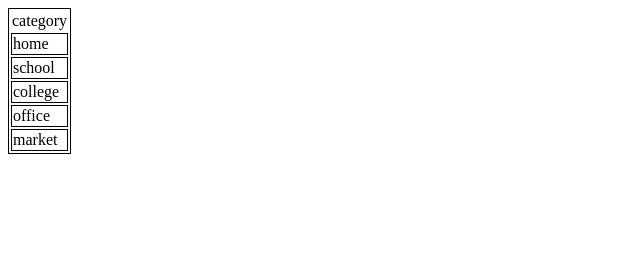
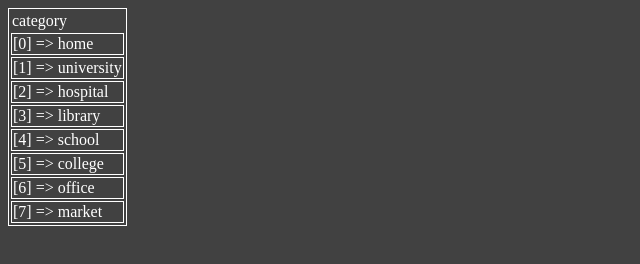
Before and after one commit to mayanksaini18/javascriptCodes, a plain HTML site: page NitinSirclassCodes/ArraysInJs/methodOfArray.html in a window 1280 px wide. Shown: the whole page, without its empty margins (0-640 px from the left). Drawn offline with Linux system fonts and the light colour scheme.

Commit message:
Update  splice method( )

```diff
--- a/NitinSirclassCodes/ArraysInJs/methodOfArray.html
+++ b/NitinSirclassCodes/ArraysInJs/methodOfArray.html
@@ -4,8 +4,9 @@
     <meta charset="UTF-8">
     <meta name="viewport" content="width=device-width, initial-scale=1.0">
     <title>Document</title>
+
 </head>
-<body>
+<body style="background-color: #414141; color: white;">
 
     <script type="text/javascript">
     let array =['home', 'school', 'college', 'office', 'market'];
@@ -23,9 +24,10 @@
     </script>
     <script>
         let arr = ['home', 'school', 'college', 'office', 'market'];
+        arr.splice(1, 0, 'university' ,'hospital' ,'library');
         let body = document.querySelector('body');
         let table = document.createElement('table');
-        table.style.border = '1px solid black';
+        table.style.border = '1px solid white';
         body.appendChild(table);
         let thead = document.createElement('thead');
         let tbody = document.createElement('tbody');
@@ -37,11 +39,11 @@
         thead.appendChild(tr);
         table.appendChild(thead);
 
-        arr.forEach((value) => {
+        arr.forEach((value , index) => {
             let tr = document.createElement('tr');
             let td = document.createElement('td');
-            td.textContent = value;
-            td.style.border = '1px solid black';
+            td.textContent = `[${index}] => ${value}`;
+            td.style.border = '1px solid white';
             tr.appendChild(td);
             tbody.appendChild(tr);
         });
```
